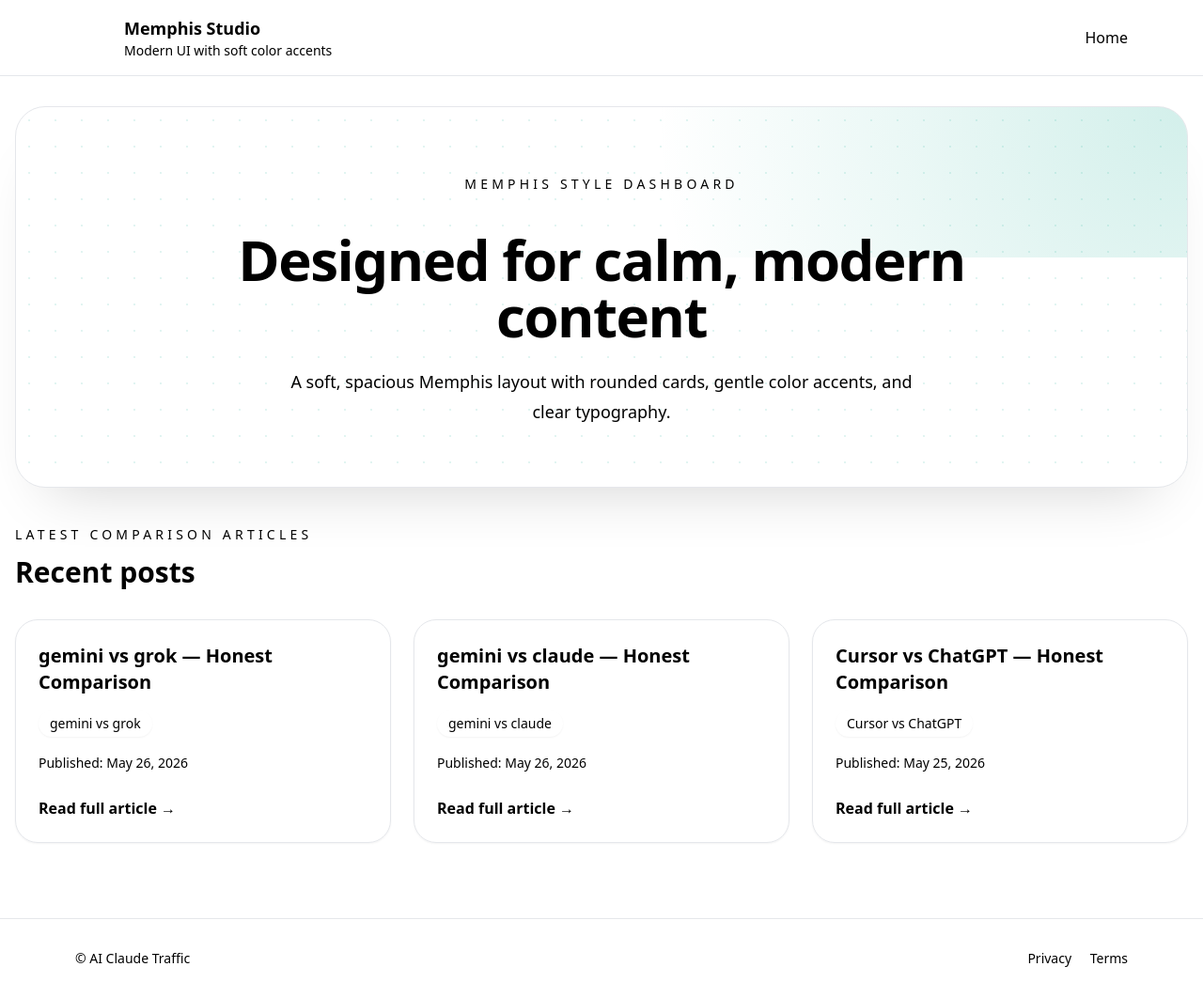
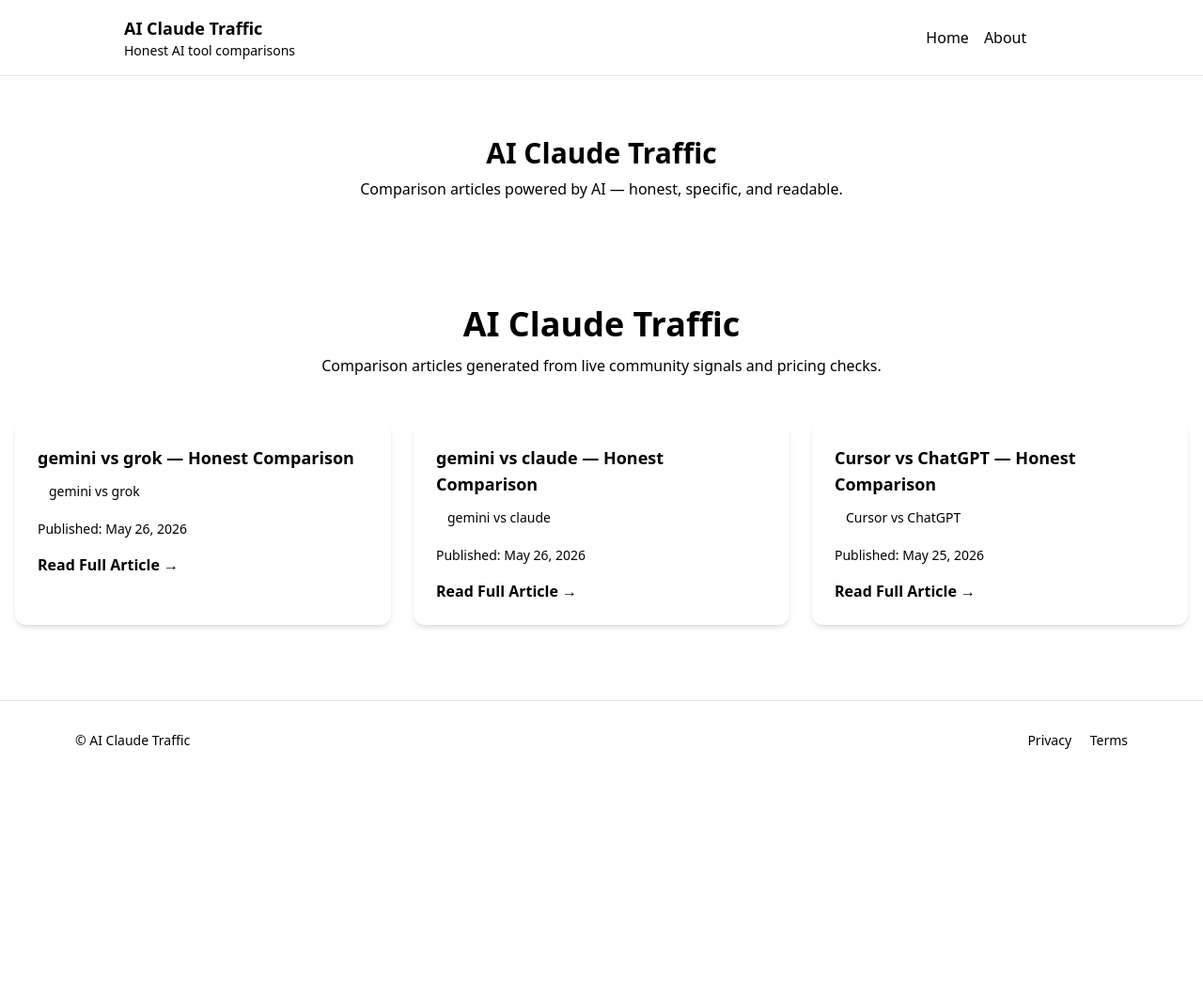
Before and after one commit to AiWhizPro/AI-Claude-Traffic, a Django app: page / in a window 1280 px wide. Shown: the whole page at 94% size. After the commit the page ends 797 px from the top, so only its background shows below. Run offline with Django 5.2, Linux system fonts and the light colour scheme; data comes from the database, SQL or seed files in the repository; some libraries are stand-ins or nearby versions.

Commit message:
remove style

```diff
--- a/futuretech/blog/templates/blog/home.html
+++ b/futuretech/blog/templates/blog/home.html
@@ -1,55 +1,39 @@
 {% extends 'blog/base.html' %}
 
-{% block title %}Memphis Style Home{% endblock %}
-
-{% block head %}
-<style>
-  .hero-grid {
-    background-image: radial-gradient(circle, rgba(10,169,143,0.12) 1px, transparent 1px);
-    background-size: 28px 28px;
-  }
-</style>
-{% endblock %}
+{% block title %}AI Claude Traffic — Home{% endblock %}
 
 {% block content %}
-  <section class="relative overflow-hidden rounded-[2rem] border border-memphis-100 bg-white shadow-[0_35px_60px_-35px_rgba(0,0,0,0.18)] py-16 px-6 sm:px-12 mb-10 hero-grid">
-    <div class="pointer-events-none absolute inset-x-0 top-0 h-40 bg-[radial-gradient(circle_at_top_right,rgba(10,169,143,0.18),transparent_45%)]"></div>
-    <div class="pointer-events-none absolute -left-12 top-12 h-44 w-44 rounded-full bg-memphis-200 opacity-70 blur-2xl"></div>
-    <div class="relative mx-auto flex max-w-4xl flex-col items-center text-center">
-      <p class="rounded-full bg-memphis-100 px-4 py-2 text-sm uppercase tracking-[0.3em] text-memphis-600">Memphis style dashboard</p>
-      <h1 class="mt-8 text-5xl font-extrabold tracking-tight text-memphis-900 sm:text-6xl">Designed for calm, modern content</h1>
-      <p class="mt-6 max-w-2xl text-lg leading-8 text-memphis-600">A soft, spacious Memphis layout with rounded cards, gentle color accents, and clear typography.</p>
-    </div>
+  <div class="text-center bg-gradient-to-r from-memphis-200 to-memphis-50 rounded-xl p-8 mb-8">
+    <h1 class="text-3xl font-extrabold">AI Claude Traffic</h1>
+    <p class="text-memphis-700 mt-2">Comparison articles powered by AI — honest, specific, and readable.</p>
+  </div>
+
+  <section class="text-center py-12">
+    <h2 class="text-4xl font-extrabold text-memphis-800">AI Claude Traffic</h2>
+    <p class="mt-3 text-memphis-600">Comparison articles generated from live community signals and pricing checks.</p>
   </section>
 
   {% if posts %}
-  <section class="space-y-8">
-    <div class="flex flex-col gap-3 sm:flex-row sm:items-center sm:justify-between">
-      <div>
-        <p class="text-sm uppercase tracking-[0.3em] text-memphis-600">Latest comparison articles</p>
-        <h2 class="mt-3 text-3xl font-extrabold text-memphis-800">Recent posts</h2>
+  <section class="grid grid-cols-1 sm:grid-cols-2 lg:grid-cols-3 gap-6">
+    {% for post in posts %}
+    <article class="bg-white rounded-xl shadow-md overflow-hidden">
+      <div class="p-6">
+        <h3 class="text-lg font-semibold text-memphis-800">{{ post.title }}</h3>
+        <span class="inline-block mt-2 bg-memphis-100 text-memphis-700 px-3 py-1 rounded-full text-sm">{{ post.comparison_keyword }}</span>
+        <p class="mt-4 text-sm text-memphis-600">Published: {{ post.created_at|date:"M d, Y" }}</p>
+        <a href="{% url 'blog:post_detail' post.slug %}" class="mt-4 inline-block text-memphis-500 font-semibold">Read Full Article →</a>
       </div>
-      {% if more_available %}
-      <a href="{% url 'blog:menu' %}" class="inline-flex items-center rounded-full bg-memphis-500 px-5 py-3 text-sm font-semibold text-white shadow-sm hover:bg-memphis-600">View all posts</a>
-      {% endif %}
-    </div>
-
-    <div class="grid grid-cols-1 gap-6 lg:grid-cols-3">
-      {% for post in posts %}
-      <article class="overflow-hidden rounded-[1.5rem] border border-memphis-100 bg-memphis-50 shadow-sm transition hover:-translate-y-1 hover:shadow-lg">
-        <div class="p-6">
-          <h3 class="text-xl font-semibold text-memphis-800">{{ post.title }}</h3>
-          <span class="mt-4 inline-block rounded-full bg-white px-3 py-1 text-sm font-medium text-memphis-700 shadow-sm">{{ post.comparison_keyword }}</span>
-          <p class="mt-4 text-sm leading-6 text-memphis-600">Published: {{ post.created_at|date:"M d, Y" }}</p>
-          <a href="{% url 'blog:post_detail' post.slug %}" class="mt-6 inline-block text-memphis-500 font-semibold">Read full article →</a>
-        </div>
-      </article>
-      {% endfor %}
-    </div>
+    </article>
+    {% endfor %}
   </section>
+  {% if more_available %}
+  <div class="mt-8 text-center">
+    <a href="{% url 'blog:menu' %}" class="inline-block px-4 py-2 bg-memphis-500 text-white rounded-md font-semibold">View all posts</a>
+  </div>
+  {% endif %}
   {% else %}
-  <section class="rounded-[1.5rem] border border-dashed border-memphis-200 bg-memphis-50 p-12 text-center">
-    <h2 class="text-3xl font-bold text-memphis-800">No posts yet</h2>
+  <section class="text-center py-20">
+    <h2 class="text-2xl font-semibold text-memphis-800">No posts yet</h2>
     <p class="mt-4 text-memphis-600">Run the write-a-blog command to generate the first comparison article.</p>
   </section>
   {% endif %}
--- a/futuretech/blog/templates/blog/includes/header.html
+++ b/futuretech/blog/templates/blog/includes/header.html
@@ -1,14 +1,16 @@
 <header class="bg-white border-b">
   <div class="max-w-6xl mx-auto px-4 py-4 flex items-center justify-between">
     <a href="{% url 'blog:home' %}" class="flex items-center gap-3">
-      <div class="w-10 h-10 rounded-lg bg-memphis-500 flex items-center justify-center text-white font-bold">M</div>
+      <div class="w-10 h-10 rounded-lg bg-memphis-500 flex items-center justify-center text-white font-bold">AI</div>
       <div>
-        <div class="text-lg font-semibold text-memphis-800">Memphis Studio</div>
-        <div class="text-sm text-memphis-600">Modern UI with soft color accents</div>
+        <div class="text-lg font-semibold text-memphis-800">AI Claude Traffic</div>
+        <div class="text-sm text-memphis-600">Honest AI tool comparisons</div>
       </div>
     </a>
     <nav class="flex items-center gap-4">
       <a href="{% url 'blog:home' %}" class="text-memphis-700 hover:text-memphis-900">Home</a>
+      <a href="#" class="text-memphis-700 hover:text-memphis-900">About</a>
+      <a href="#" class="inline-block px-3 py-2 bg-memphis-500 text-white rounded-md text-sm font-semibold">Subscribe</a>
     </nav>
   </div>
 </header>
```
